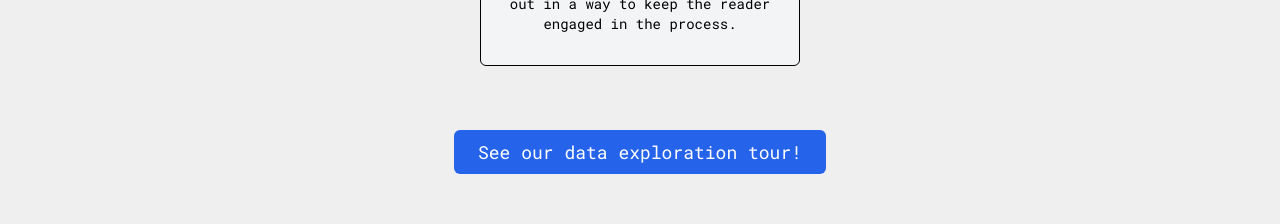
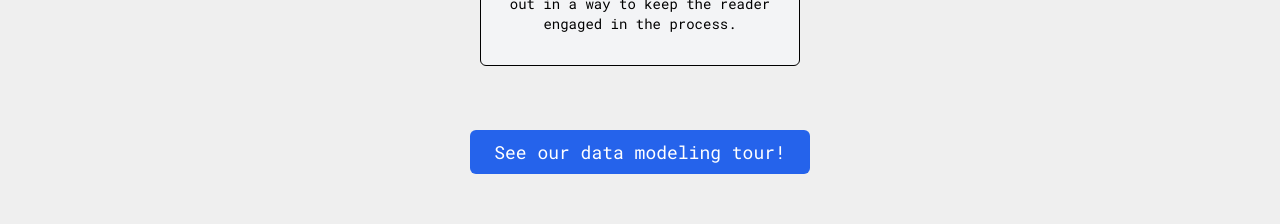
Before and after one commit to daryll-ko/cs132-portfolio, a React (Vite) app: page / in a window 1280 px wide. Shown: the part 5880-6104 px from the top of the page. Built offline with nearby package versions, Linux system fonts and the light colour scheme.

Commit message:
fix: exploration –> modeling

```diff
--- a/src/components/Modeling.tsx
+++ b/src/components/Modeling.tsx
@@ -79,7 +79,7 @@ function Modeling() {
             whileHover={{ scale: 1.1 }}
             whileTap={{ scale: 0.9 }}
           >
-            See our data exploration tour!
+            See our data modeling tour!
           </motion.button>
         </a>
       </p>
```
